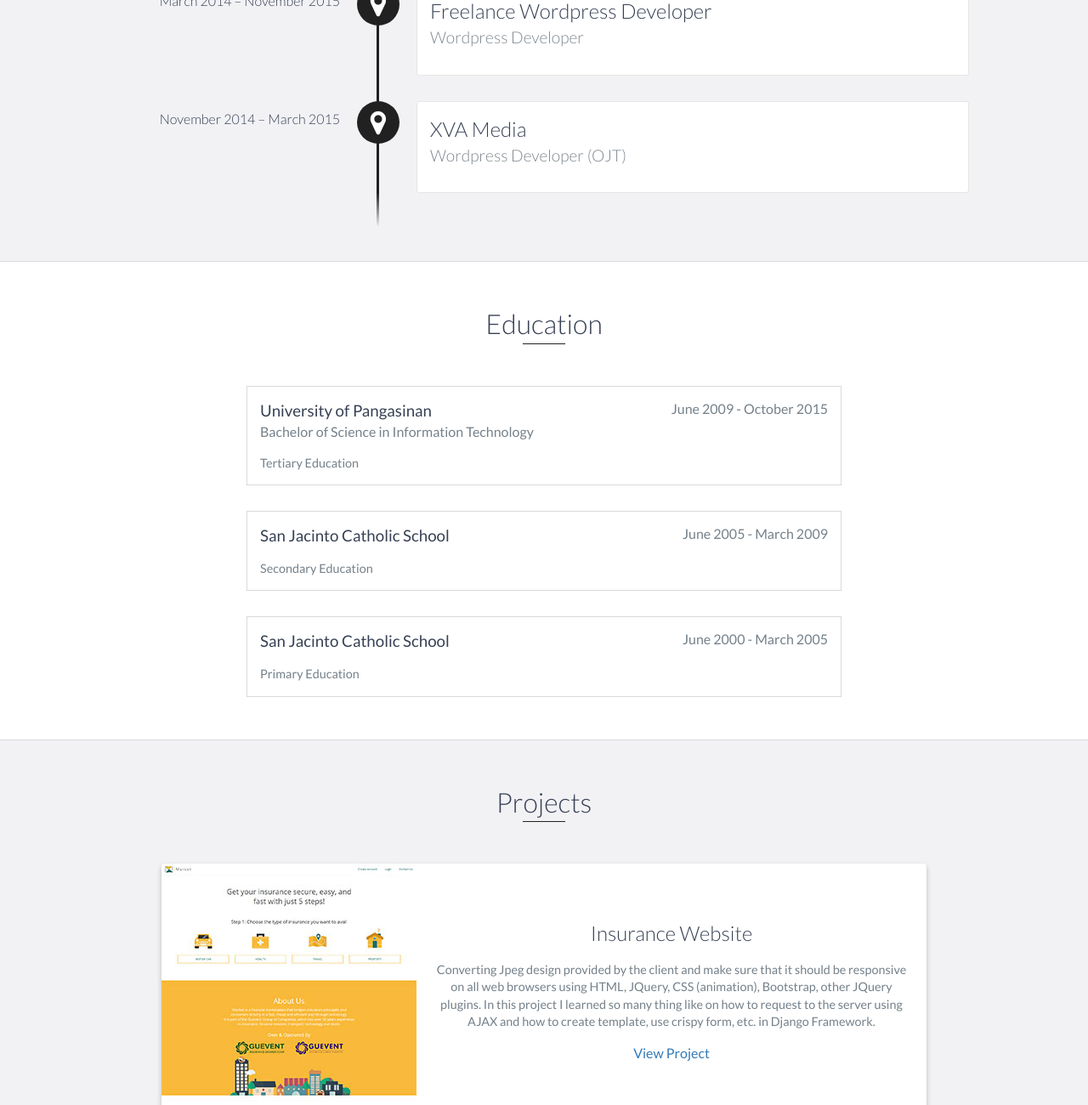
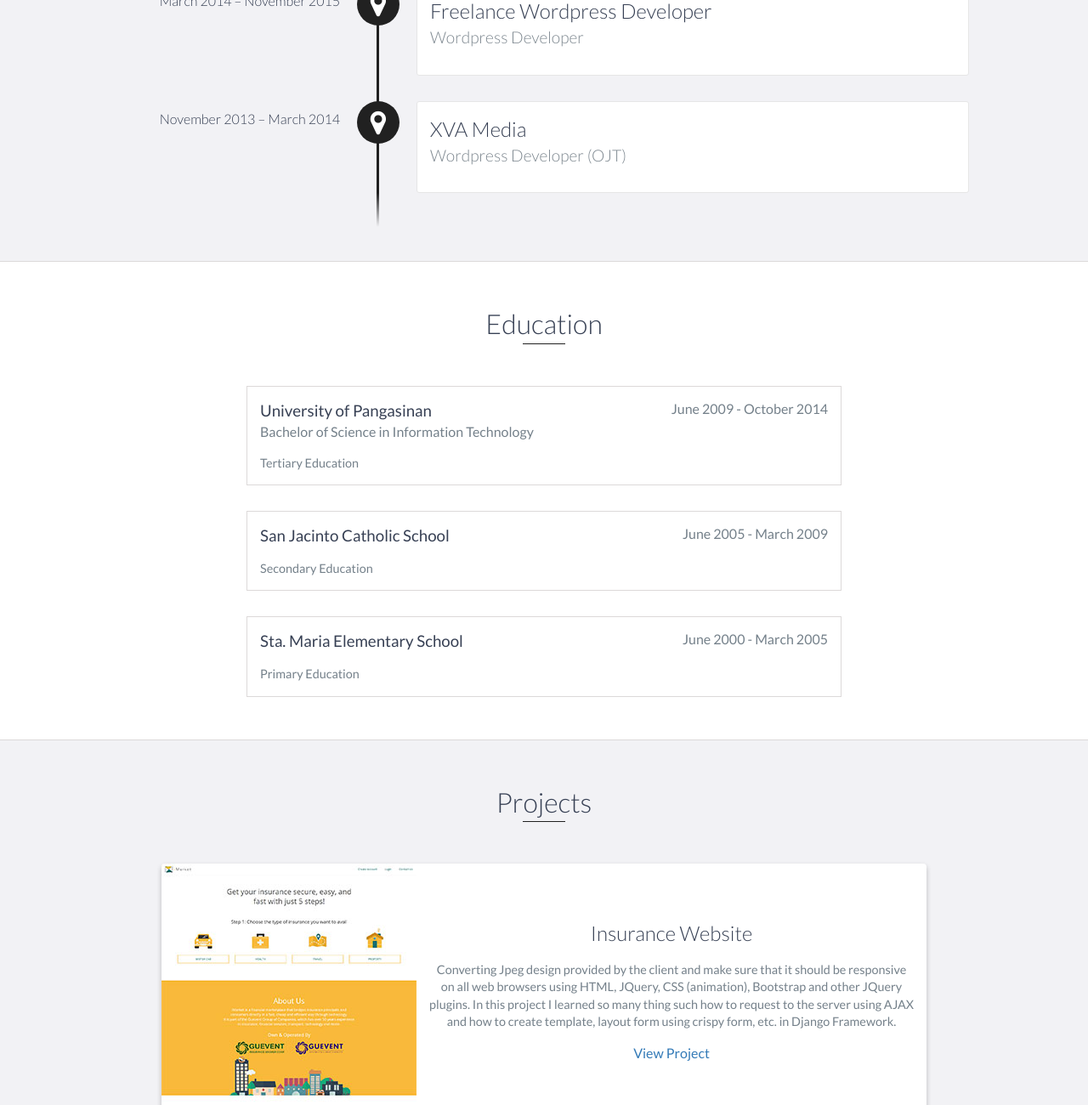
Before and after one commit to egiev/egiev.github.io, a website: page index.html in a window 1280 px wide. Shown: the part 1480-2780 px from the top of the page at 85% size. Drawn offline with nearby package versions, Linux system fonts and the light colour scheme.

Commit message:
Update content

```diff
--- a/index.html
+++ b/index.html
@@ -5,7 +5,7 @@
     <meta charset="utf-8">
     <meta http-equiv="X-UA-Compatible" content="IE=edge">
     <meta name="viewport" content="width=device-width, initial-scale=1">
-    <title>My Portfolio</title>
+    <title>Reginald Mabanta</title>
 	<link rel="shortcut icon" href="favicon.ico" type="image/x-icon">
 	<link rel="icon" href="favicon.ico" type="image/x-icon">
     <link href="https://fonts.googleapis.com/css?family=Lato:300,400,700,900" rel="stylesheet">
@@ -99,7 +99,7 @@
                 <h4>Wordpress Developer</h4>
             </div>
 
-            <div data-date="November 2014 – March 2015">
+            <div data-date="November 2013 – March 2014">
                 <h3>XVA Media</h3>
                 <h4>Wordpress Developer (OJT)</h4>
             </div>
@@ -111,7 +111,7 @@
         <h2 class="heading">Education</h2>
         <div class="education-block">
             <h3>University of Pangasinan</h3>
-            <span class="education-date">June 2009 - October 2015</span>
+            <span class="education-date">June 2009 - October 2014</span>
             <h4>Bachelor of Science in Information Technology</h4>
             <p>
                 Tertiary Education
@@ -130,7 +130,7 @@
         <!-- End .education-block -->
 
         <div class="education-block">
-            <h3>San Jacinto Catholic School</h3>
+            <h3>Sta. Maria Elementary School</h3>
             <span class="education-date">June 2000 - March 2005</span>
             <h4></h4>
             <p>
@@ -153,7 +153,7 @@
                     <div class="project-info">
                         <h3>Insurance Website</h3>
                         <p>
-                            Converting Jpeg design provided by the client and make sure that it should be responsive on all web browsers using HTML, JQuery, CSS (animation), Bootstrap, other JQuery plugins. In this project I learned so many thing like on how to request to the server using AJAX and how to create template, use crispy form, etc. in Django Framework.
+                            Converting Jpeg design provided by the client and make sure that it should be responsive on all web browsers using HTML, JQuery, CSS (animation), Bootstrap and other JQuery plugins. In this project I learned so many thing such how to request to the server using AJAX and how to create template, layout form using crispy form, etc. in Django Framework.
                         </p>
                         <a href="https://imarket.ph/">View Project</a>
                     </div>
```
